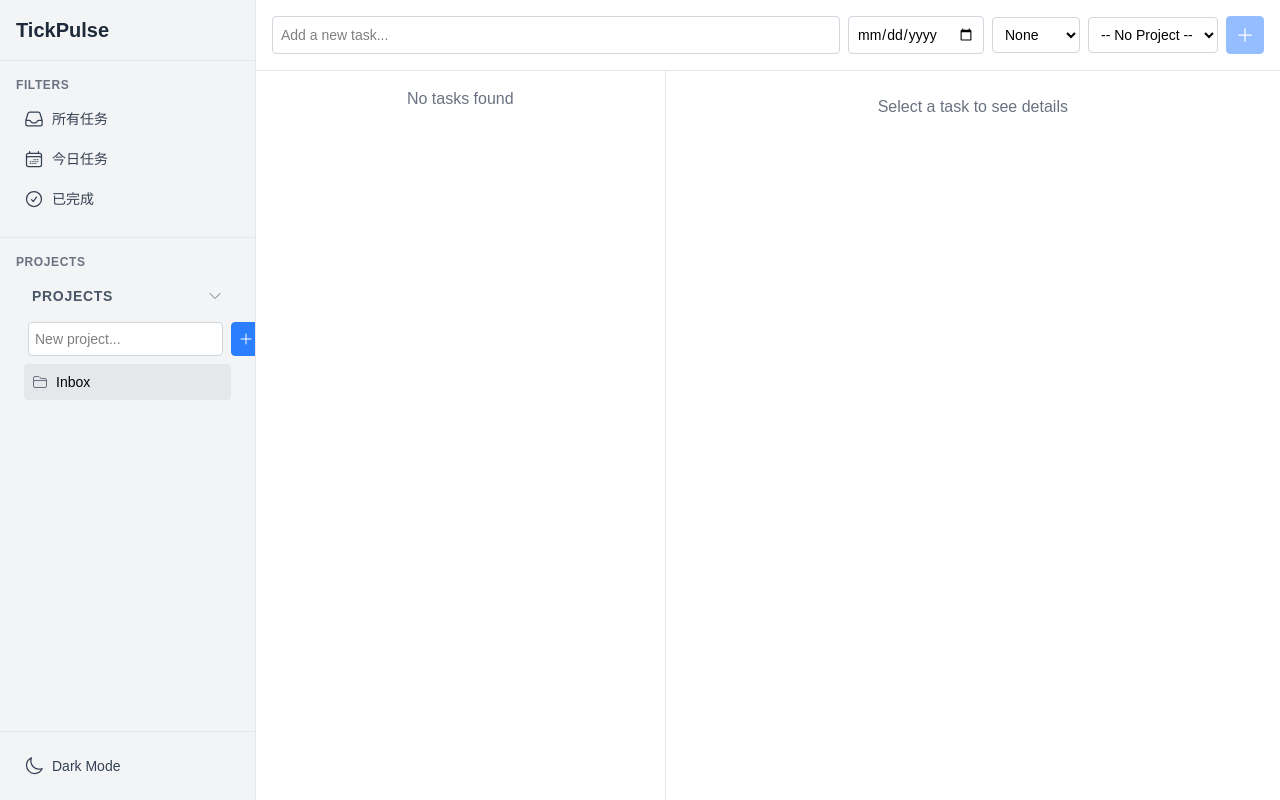
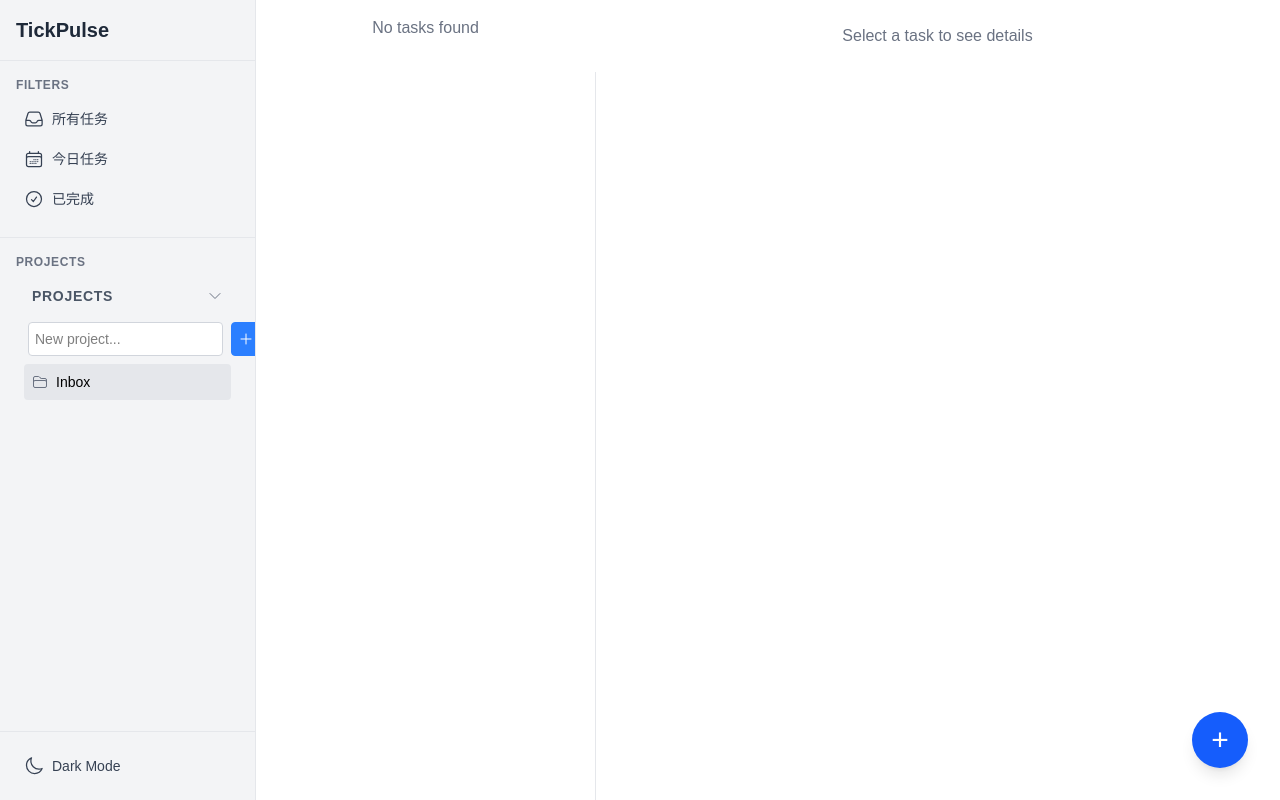
Before and after one commit to MrX1aoZ1/CSCI3100_Project, a Next.js app in the folder tickpulse/: page / in a window 1280 px wide. Built offline with nearby package versions, Linux system fonts and the light colour scheme.

Commit message:
update GUI

```diff
--- a/tickpulse/src/components/TaskModule.jsx
+++ b/tickpulse/src/components/TaskModule.jsx
@@ -6,6 +6,7 @@ import TaskDetail from './TaskDetail';
 import { useTasks } from '@/context/TaskContext';
 import { PlusIcon } from '@heroicons/react/24/outline';
 import ErrorBoundary from './ErrorBoundary';
+import { useRef } from 'react';
 
 // Update the priorities array to include 'none'
 const priorities = [
@@ -16,141 +17,194 @@ const priorities = [
 ];
 
 export default function TaskModule() {
-  const { selectedTaskId, dispatch, projects } = useTasks();
+  const { selectedTaskId, dispatch, projects, selectedProjectId } = useTasks();
 
-  const [newTaskTitle, setNewTaskTitle] = useState('');
-  const [newTaskDeadline, setNewTaskDeadline] = useState('');
-  const [newTaskPriority, setNewTaskPriority] = useState('none'); // Changed to 'none'
-  const [newTaskProjectId, setNewTaskProjectId] = useState("null");
+  // --- Add state for column widths ---
+  const minTaskListWidth = 180;
+  const maxTaskListWidth = 600;
+  const [taskListWidth, setTaskListWidth] = useState(340); // px, initial task list width
+  const resizing = useRef({ active: false, startX: 0, startTaskList: 0 });
+  const [showDivider, setShowDivider] = useState(false);
 
-  const handleAddTask = () => {
-    const trimmedTitle = newTaskTitle.trim();
-    if (trimmedTitle) {
-      const payload = {
-        title: trimmedTitle,
-        deadline: newTaskDeadline === '' ? null : newTaskDeadline,
-        priority: newTaskPriority,
-        // Fix: assign to 'inbox' if no project selected
-        projectId: newTaskProjectId === "null" ? "inbox" : newTaskProjectId,
-        completed: false // 确保新任务默认为未完成状态
+  // --- Mouse event handlers for resizing ---
+  const handleMouseDown = (e) => {
+    resizing.current = {
+      active: true,
+      startX: e.clientX,
+      startTaskList: taskListWidth,
     };
-      // Log the payload before dispatching
-      console.log('Dispatching ADD_TASK with payload:', payload);
-      dispatch({
-        type: 'ADD_TASK',
-        payload: payload // Use the defined payload variable
-      });
-      // Reset input fields
-      setNewTaskTitle('');
-      setNewTaskDeadline('');
-      setNewTaskPriority('none'); // Changed to 'none'
-      setNewTaskProjectId("null");
-    } else {
-      // Optional: Log if title is empty
-      console.log('Add task cancelled: Title is empty.');
-    }
+    document.addEventListener('mousemove', handleMouseMove);
+    document.addEventListener('mouseup', handleMouseUp);
+    document.body.style.cursor = 'col-resize';
+    setShowDivider(true); // Keep divider visible while dragging
   };
 
-  const handleAddTaskKeyDown = (e) => {
-    if (e.key === 'Enter') {
-      handleAddTask();
-    }
+  const handleMouseMove = (e) => {
+    if (!resizing.current.active) return;
+    const dx = e.clientX - resizing.current.startX;
+    // Clamp the width
+    const newWidth = Math.max(minTaskListWidth, Math.min(maxTaskListWidth, resizing.current.startTaskList + dx));
+    setTaskListWidth(newWidth);
+  };
+
+  const handleMouseUp = () => {
+    resizing.current.active = false;
+    document.removeEventListener('mousemove', handleMouseMove);
+    document.removeEventListener('mouseup', handleMouseUp);
+    document.body.style.cursor = '';
+    setShowDivider(false); // Hide divider after dragging
+  };
+
+  // Remove all state and handlers related to the old input bar
+  // Remove: newTaskTitle, setNewTaskTitle, newTaskDeadline, setNewTaskDeadline, newTaskPriority, setNewTaskPriority, newTaskProjectId, setNewTaskProjectId, handleAddTask, handleAddTaskKeyDown
+
+  // Keep only modal-related state and handlers
+  const [showModal, setShowModal] = useState(false);
+  const [form, setForm] = useState({
+    title: '',
+    content: '',
+    deadline: '',
+    priority: 'none',
+    projectId: selectedProjectId || 'inbox',
+  });
+
+  const handleOpenModal = () => {
+    setForm({
+      title: '',
+      content: '',
+      deadline: '',
+      priority: 'none',
+      projectId: selectedProjectId || 'inbox',
+    });
+    setShowModal(true);
+  };
+
+  const handleCloseModal = () => setShowModal(false);
+
+  const handleChange = (e) => {
+    setForm({ ...form, [e.target.name]: e.target.value });
+  };
+
+  const handleSubmit = (e) => {
+    e.preventDefault();
+    if (!form.title.trim()) return;
+    dispatch({ type: 'ADD_TASK', payload: form });
+    setShowModal(false);
   };
 
   return (
     <div className="flex flex-col flex-1 overflow-hidden">
+      {/* Remove the old Add Task Bar here */}
 
-      <div className="flex gap-2 p-4 border-b border-gray-200 dark:border-zinc-700 items-center flex-shrink-0">
-        {/* Title Input */}
-        <div className="flex-grow">
-          <label htmlFor="newTaskTitleModule" className="sr-only">Task Title</label>
+      {/* Floating + Button */}
+      <button
+        className="fixed bottom-8 right-8 z-50 bg-blue-600 hover:bg-blue-700 text-white rounded-full w-14 h-14 flex items-center justify-center shadow-lg text-3xl"
+        onClick={handleOpenModal}
+        title="Add Task"
+      >
+        +
+      </button>
+
+      {/* Modal */}
+      {showModal && (
+        <div className="fixed inset-0 z-50 flex items-center justify-center
+                        bg-black/10 backdrop-blur-sm">
+          <div className="bg-white dark:bg-zinc-800 rounded-lg p-6 w-full max-w-md shadow-lg relative">
+            <button
+              className="absolute top-2 right-2 text-gray-400 hover:text-gray-700 dark:hover:text-gray-200 text-xl"
+              onClick={handleCloseModal}
+              aria-label="Close"
+            >
+              ×
+            </button>
+            <h2 className="text-lg font-semibold mb-4">Add New Task</h2>
+            <form onSubmit={handleSubmit} className="space-y-3">
               <input
-            type="text"
-            id="newTaskTitleModule" // 使用不同的 id 避免冲突
-            placeholder="Add a new task..."
-            value={newTaskTitle}
-            onChange={(e) => setNewTaskTitle(e.target.value)}
-            onKeyDown={handleAddTaskKeyDown}
-            className="w-full p-2 border rounded text-sm text-black dark:text-gray-100 bg-white dark:bg-zinc-700 border-gray-300 dark:border-zinc-600 focus:outline-none focus:ring-1 focus:ring-blue-500 focus:border-blue-500"
+                name="title"
+                value={form.title}
+                onChange={handleChange}
+                placeholder="Title"
+                className="w-full border rounded p-2"
+                required
               />
-        </div>
-        {/* Deadline Input */}
-        <div className="flex-shrink-0">
-           <label htmlFor="newTaskDeadlineModule" className="sr-only">Deadline</label>
+              <textarea
+                name="content"
+                value={form.content}
+                onChange={handleChange}
+                placeholder="Details"
+                className="w-full border rounded p-2"
+              />
               <input
                 type="date"
-             id="newTaskDeadlineModule"
-             value={newTaskDeadline}
-             onChange={(e) => setNewTaskDeadline(e.target.value)}
-             title="Set deadline"
-             className="p-2 border rounded text-sm text-black dark:text-gray-100 bg-white dark:bg-zinc-700 border-gray-300 dark:border-zinc-600 focus:outline-none focus:ring-1 focus:ring-blue-500 focus:border-blue-500"
+                name="deadline"
+                value={form.deadline}
+                onChange={handleChange}
+                className="w-full border rounded p-2"
               />
-        </div>
-        {/* Priority Selector */}
-        <div className="flex-shrink-0">
-           <label htmlFor="newTaskPriorityModule" className="sr-only">Priority</label>
               <select
-             id="newTaskPriorityModule"
-             value={newTaskPriority}
-             onChange={(e) => setNewTaskPriority(e.target.value)}
-             title="Set priority"
-             className="p-2 border rounded text-sm text-black dark:text-gray-100 bg-white dark:bg-zinc-700 border-gray-300 dark:border-zinc-600 focus:outline-none focus:ring-1 focus:ring-blue-500 focus:border-blue-500"
+                name="priority"
+                value={form.priority}
+                onChange={handleChange}
+                className="w-full border rounded p-2"
               >
-             {priorities.map(p => (
-               <option key={p.value} value={p.value}>{p.label}</option>
+                <option value="none">No Priority</option>
+                <option value="low">Low</option>
+                <option value="medium">Medium</option>
+                <option value="high">High</option>
+              </select>
+              <select
+                name="projectId"
+                value={form.projectId}
+                onChange={handleChange}
+                className="w-full border rounded p-2"
+              >
+                {projects.map((p) => (
+                  <option key={p.id} value={p.id}>{p.name}</option>
                 ))}
               </select>
+              <button
+                type="submit"
+                className="w-full bg-blue-600 hover:bg-blue-700 text-white rounded p-2 font-semibold"
+              >
+                Add Task
+              </button>
+            </form>
           </div>
-        {/* Project Selector */}
-        <div className="flex-shrink-0">
-           <label htmlFor="newTaskProjectModule" className="sr-only">Project</label>
-           <select
-             id="newTaskProjectModule"
-             value={newTaskProjectId}
-             onChange={(e) => setNewTaskProjectId(e.target.value)}
-             title="Assign to project"
-             className="p-2 border rounded text-sm text-black dark:text-gray-100 bg-white dark:bg-zinc-700 border-gray-300 dark:border-zinc-600 focus:outline-none focus:ring-1 focus:ring-blue-500 focus:border-blue-500"
-           >
-             <option value="null">-- No Project --</option>
-             {projects.map(project => (
-                 <option key={project.id} value={project.id}>
-                   {project.name}
-                 </option>
-             ))}
-           </select>
         </div>
-        {/* Add Button */}
-        <button
-          onClick={handleAddTask}
-          className="p-2 border rounded bg-blue-500 text-white hover:bg-blue-600 dark:bg-blue-600 dark:hover:bg-blue-700 flex-shrink-0 border-blue-500 dark:border-blue-600 disabled:opacity-50"
-          title="Add Task"
-          disabled={!newTaskTitle.trim()}
-        >
-          <PlusIcon className="h-5 w-5" />
-        </button>
-      </div>
-      {/* --- End Add Task Bar --- */}
-
+      )}
 
       {/* --- Bottom: Two Columns Area --- */}
-      {/* 使用 flex-1 使其填充剩余垂直空间，并使用 flex (row) 排列子元素 */}
-      <div className="flex flex-1 overflow-hidden">
-
+      <div className="flex flex-1 overflow-hidden relative">
         {/* Left Column: Task List */}
-        {/* 设置宽度，添加右边框 */}
-        <div className="w-2/5 border-r border-gray-200 dark:border-zinc-700 overflow-hidden flex flex-col"> {/* 使用 flex flex-col 确保 TaskList 能正确填充 */}
-          {/* 渲染已简化的 TaskList */}
+        <div
+          style={{ width: taskListWidth, minWidth: minTaskListWidth, maxWidth: maxTaskListWidth }}
+          className="h-full border-r border-gray-200 dark:border-zinc-700 overflow-hidden flex flex-col"
+        >
           <TaskList />
         </div>
-
+        {/* Divider - absolutely positioned */}
+        <div
+          style={{
+            position: 'absolute',
+            // Clamp the divider's left position to match the allowed range
+            left: Math.max(minTaskListWidth, Math.min(maxTaskListWidth, taskListWidth)) - 4,
+            top: 0,
+            height: '100%',
+            width: 8,
+            zIndex: 20,
+            cursor: 'col-resize',
+            background: showDivider ? 'rgba(59,130,246,0.5)' : 'transparent',
+            transition: 'background 0.2s',
+          }}
+          onMouseDown={handleMouseDown}
+          onMouseEnter={() => setShowDivider(true)}
+          onMouseLeave={() => { if (!resizing.current.active) setShowDivider(false); }}
+        />
         {/* Right Column: Task Detail */}
-        {/* 使用 flex-1 填充剩余水平空间 */}
-        <div className="flex-1 overflow-y-auto"> {/* 允许 TaskDetail 内部滚动 */}
+        <div className="h-full flex-1 overflow-y-auto" style={{ marginLeft: -1 }}>
           <TaskDetail />
         </div>
       </div>
-      {/* --- End Two Columns Area --- */}
-
     </div>
   );
 }
```
Lines whose indentation alone changed are shown as unchanged.
